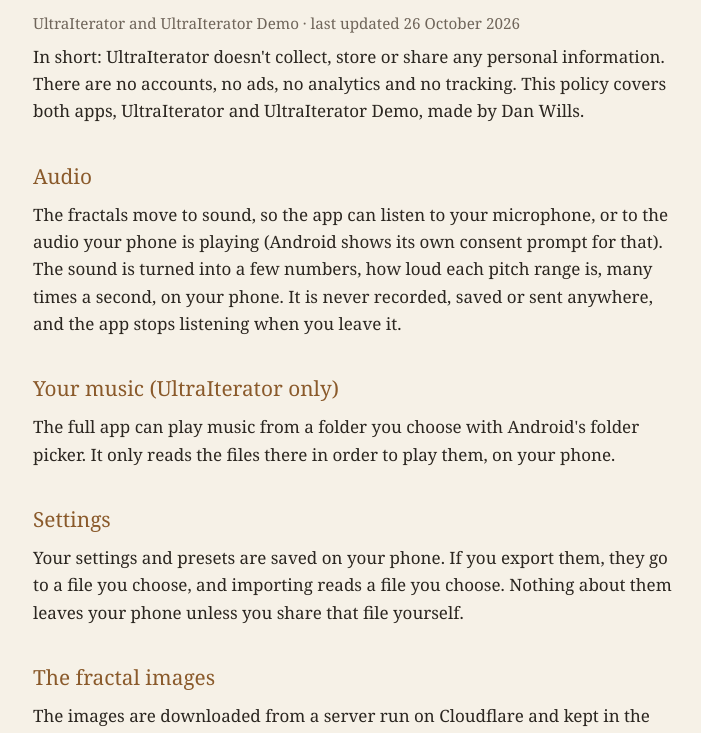
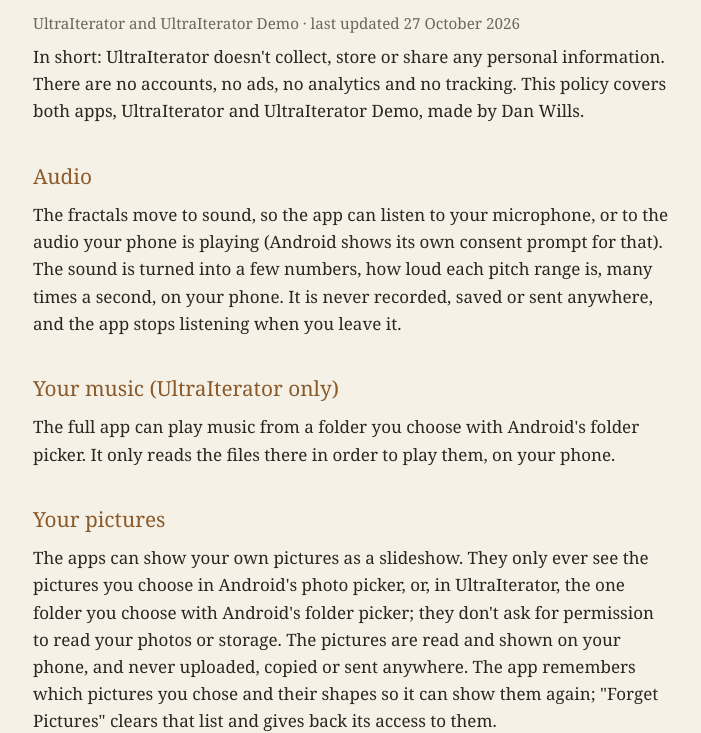
Before and after one commit to danwills/ultraiterator, a plain HTML site: page privacy/index.html in a window 1280 px wide. Shown: the part 99-832 px from the top of the page, without its empty margins (287-988 px from the left). Drawn offline with Linux system fonts and the light colour scheme.

Commit message:
Privacy: a section on Your pictures (My Pictures, from 0.8).
Co-Authored-By: Claude Opus 5.5 <noreply@anthropic.com>
Claude-Session: https://claude.ai/code/session_019B54ypcdtqA1CHkW19M2Vu

```diff
--- a/privacy/index.html
+++ b/privacy/index.html
@@ -9,7 +9,7 @@
 <body>
 <main>
 <h1>Privacy policy</h1>
-<p class="muted">UltraIterator and UltraIterator Demo · last updated 26 October 2026</p>
+<p class="muted">UltraIterator and UltraIterator Demo · last updated 27 October 2026</p>
 
 <p>In short: UltraIterator doesn't collect, store or share any personal information. There are no accounts, no ads, no analytics and no tracking. This policy covers both apps, UltraIterator and UltraIterator Demo, made by Dan Wills.</p>
 
@@ -18,6 +18,9 @@
 
 <h2>Your music (UltraIterator only)</h2>
 <p>The full app can play music from a folder you choose with Android's folder picker. It only reads the files there in order to play them, on your phone.</p>
+
+<h2>Your pictures</h2>
+<p>The apps can show your own pictures as a slideshow. They only ever see the pictures you choose in Android's photo picker, or, in UltraIterator, the one folder you choose with Android's folder picker; they don't ask for permission to read your photos or storage. The pictures are read and shown on your phone, and never uploaded, copied or sent anywhere. The app remembers which pictures you chose and their shapes so it can show them again; "Forget Pictures" clears that list and gives back its access to them.</p>
 
 <h2>Settings</h2>
 <p>Your settings and presets are saved on your phone. If you export them, they go to a file you choose, and importing reads a file you choose. Nothing about them leaves your phone unless you share that file yourself.</p>
```
